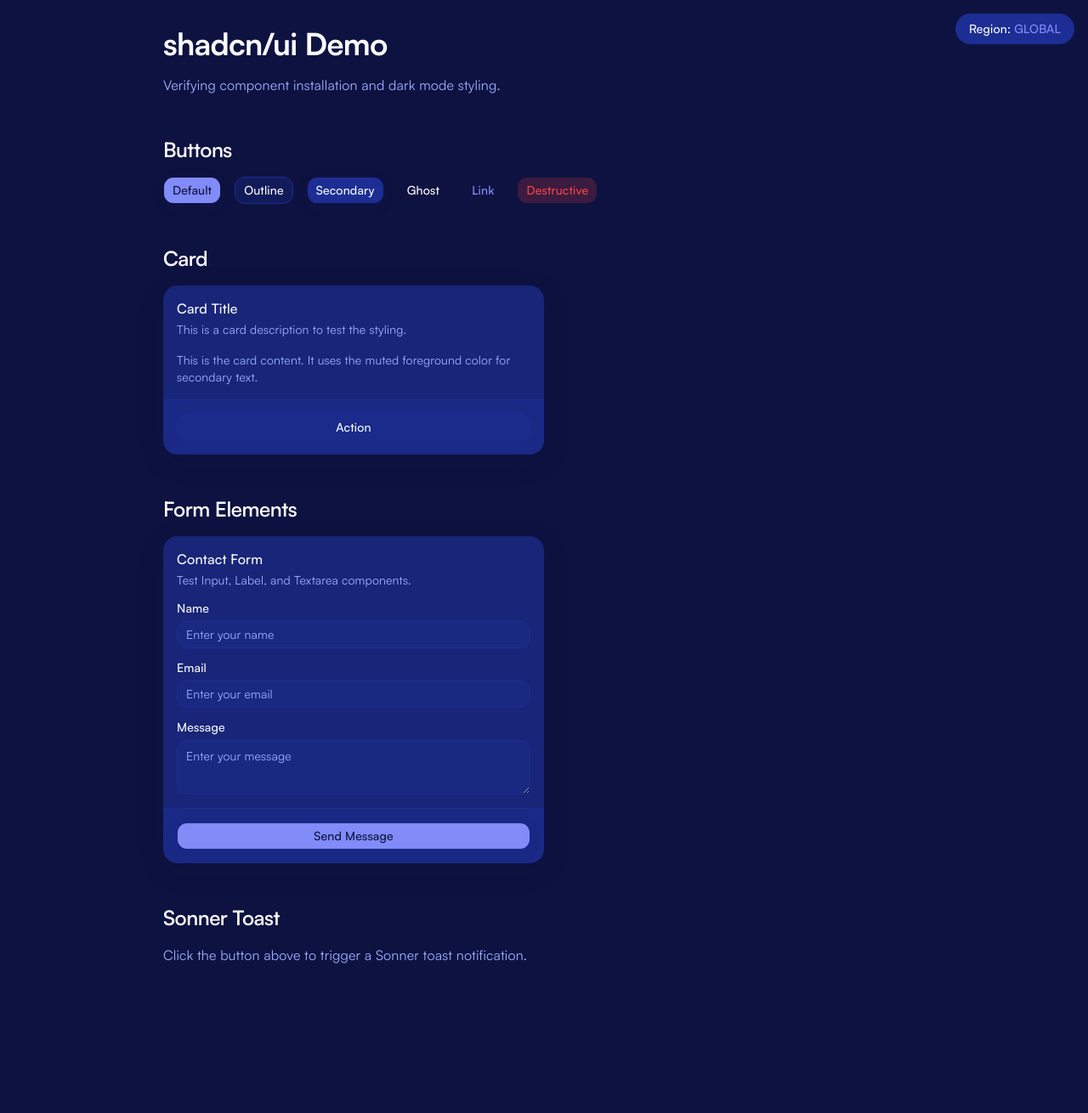
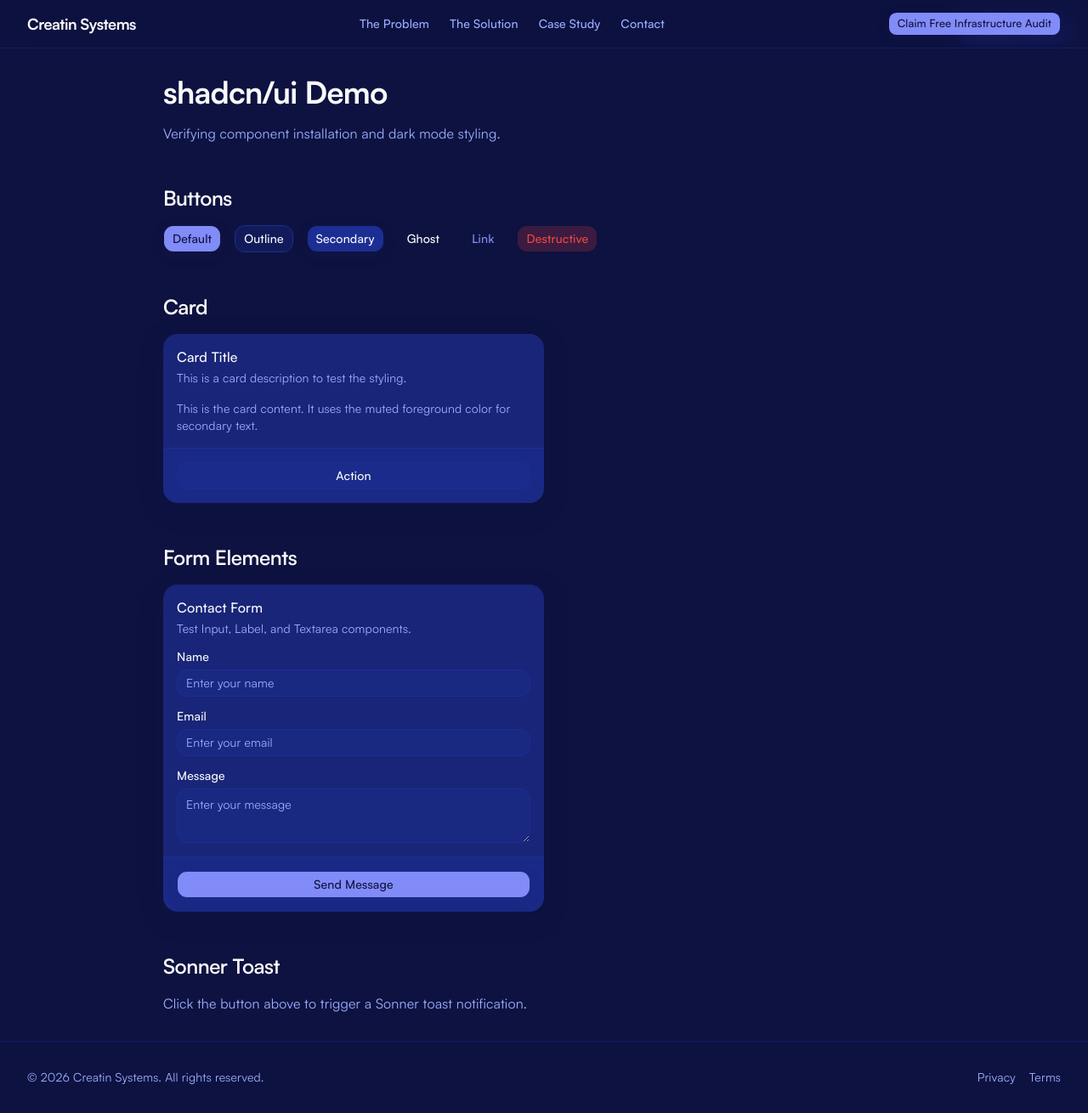
Before and after one commit to creatinsystems/web, a Next.js app: page / in a window 1280 px wide. Shown: the whole page at 85% size. Before the commit the page ends 1168 px from the top, so only its background shows below. Built offline with nearby package versions, Linux system fonts and the light colour scheme.

Commit message:
✨ feat(layout): add Container, Section, Navbar, and Footer components

```diff
--- a/src/app/layout.tsx
+++ b/src/app/layout.tsx
@@ -3,6 +3,8 @@
 import { Geist_Mono } from "next/font/google";
 import { Toaster } from "@/components/ui/sonner";
 import { RegionBadge } from "@/components/layout/region-badge";
+import { Navbar } from "@/components/layout/navbar";
+import { Footer } from "@/components/layout/footer";
 import "./globals.css";
 
 const satoshi = localFont({
@@ -41,7 +43,9 @@
     <html lang="en" className={`${satoshi.variable} ${geistMono.variable} h-full antialiased dark`}>
       <body className="min-h-full flex flex-col">
         <RegionBadge />
-        {children}
+        <Navbar />
+        <main className="flex-1">{children}</main>
+        <Footer />
         <Toaster />
       </body>
     </html>
--- /dev/null
+++ b/src/components/layout/container.tsx
@@ -0,0 +1,9 @@
+import { cn } from "@/lib/utils";
+
+function Container({ className, ...props }: React.ComponentProps<"div">) {
+  return (
+    <div className={cn("mx-auto w-full max-w-7xl px-4 sm:px-6 lg:px-8", className)} {...props} />
+  );
+}
+
+export { Container };
--- /dev/null
+++ b/src/components/layout/footer.tsx
@@ -0,0 +1,31 @@
+import { cn } from "@/lib/utils";
+import { Container } from "@/components/layout/container";
+
+function Footer({ className, ...props }: React.ComponentProps<"footer">) {
+  return (
+    <footer className={cn("border-t border-border/40 bg-background py-8", className)} {...props}>
+      <Container className="flex flex-col items-center justify-between gap-4 sm:flex-row">
+        <p className="text-sm text-muted-foreground">
+          &copy; {new Date().getFullYear()} Creatin Systems. All rights reserved.
+        </p>
+
+        <nav className="flex items-center gap-4">
+          <a
+            href="#"
+            className="text-sm text-muted-foreground transition-colors hover:text-foreground"
+          >
+            Privacy
+          </a>
+          <a
+            href="#"
+            className="text-sm text-muted-foreground transition-colors hover:text-foreground"
+          >
+            Terms
+          </a>
+        </nav>
+      </Container>
+    </footer>
+  );
+}
+
+export { Footer };
--- /dev/null
+++ b/src/components/layout/navbar.tsx
@@ -0,0 +1,50 @@
+"use client";
+
+import Link from "next/link";
+
+import { cn } from "@/lib/utils";
+import { Container } from "@/components/layout/container";
+import { buttonVariants } from "@/components/ui/button";
+
+const navLinks = [
+  { label: "The Problem", href: "#problem" },
+  { label: "The Solution", href: "#solution" },
+  { label: "Case Study", href: "#case-study" },
+  { label: "Contact", href: "#contact" },
+] as const;
+
+function Navbar({ className, ...props }: React.ComponentProps<"header">) {
+  return (
+    <header
+      className={cn(
+        "sticky top-0 z-50 w-full border-b border-border/40 bg-background/80 backdrop-blur-lg",
+        className
+      )}
+      {...props}
+    >
+      <Container className="flex h-14 items-center justify-between">
+        <Link href="/" className="font-heading text-lg font-bold tracking-tight">
+          Creatin Systems
+        </Link>
+
+        <nav className="hidden items-center gap-6 md:flex">
+          {navLinks.map((link) => (
+            <a
+              key={link.href}
+              href={link.href}
+              className="text-sm font-medium text-muted-foreground transition-colors hover:text-foreground"
+            >
+              {link.label}
+            </a>
+          ))}
+        </nav>
+
+        <a href="#contact" className={cn(buttonVariants({ size: "sm" }), "hidden sm:inline-flex")}>
+          Claim Free Infrastructure Audit
+        </a>
+      </Container>
+    </header>
+  );
+}
+
+export { Navbar };
--- /dev/null
+++ b/src/components/layout/section.tsx
@@ -0,0 +1,23 @@
+import { cn } from "@/lib/utils";
+
+import { Container } from "@/components/layout/container";
+
+type SectionVariant = "default" | "muted";
+
+function Section({
+  className,
+  variant = "default",
+  ...props
+}: React.ComponentProps<"section"> & { variant?: SectionVariant }) {
+  return (
+    <section
+      className={cn("py-16 sm:py-24", variant === "muted" && "bg-muted/50", className)}
+      {...props}
+    >
+      <Container>{props.children}</Container>
+    </section>
+  );
+}
+
+export { Section };
+export type { SectionVariant };
```
Also changed, not shown: 1 other file (tests, documents, lock files or other folders).
